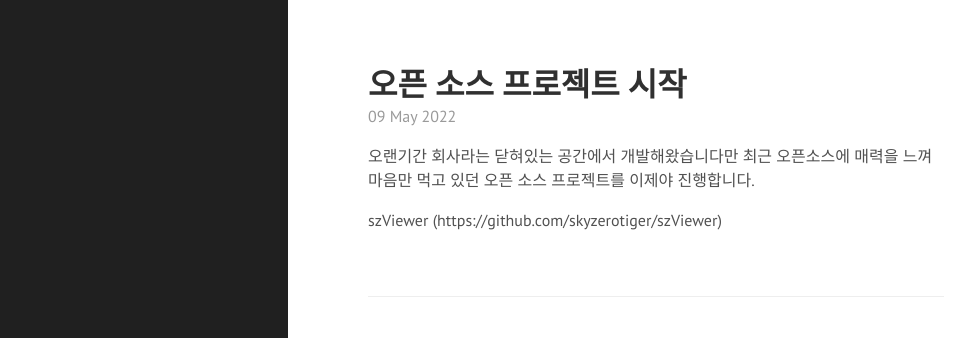
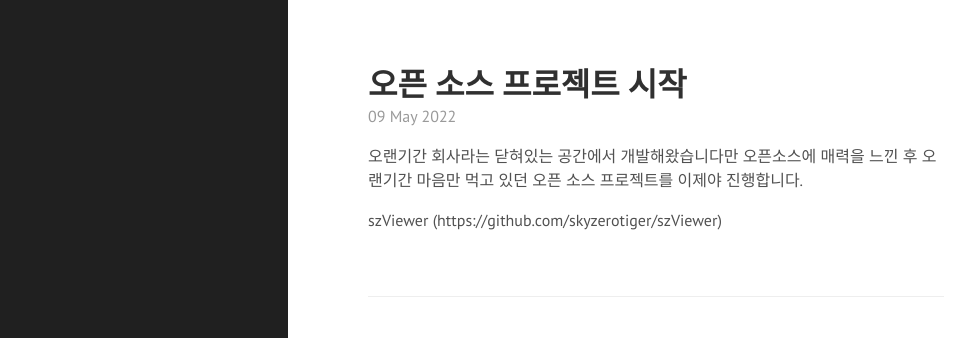
Before and after one commit to skyzerotiger/skyzerotiger.github.io, a Jekyll site: the page built from _posts/2022-05-09-1.md, in a window 1280 px wide. Shown: the top 338 px of the page, without its empty margins (0-966 px from the left). Built offline with Jekyll 4.4.1, drawn with Linux system fonts in a browser that asks for light colours.

Commit message:
Update 2022-05-09-1.md

```diff
--- a/_posts/2022-05-09-1.md
+++ b/_posts/2022-05-09-1.md
@@ -3,6 +3,6 @@
 title: 오픈 소스 프로젝트 시작
 ---
 
-오랜기간 회사라는 닫혀있는 공간에서 개발해왔습니다만 최근 오픈소스에 매력을 느껴 마음만 먹고 있던 오픈 소스 프로젝트를 이제야 진행합니다.
+오랜기간 회사라는 닫혀있는 공간에서 개발해왔습니다만 오픈소스에 매력을 느낀 후 오랜기간 마음만 먹고 있던 오픈 소스 프로젝트를 이제야 진행합니다.
 
 szViewer (https://github.com/skyzerotiger/szViewer)
```
